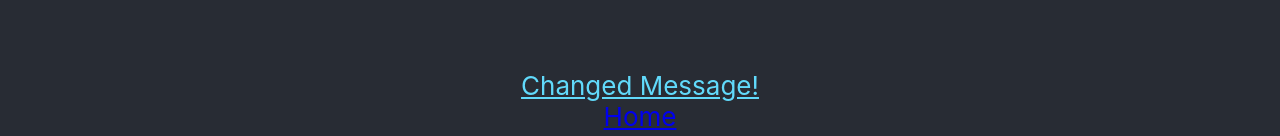
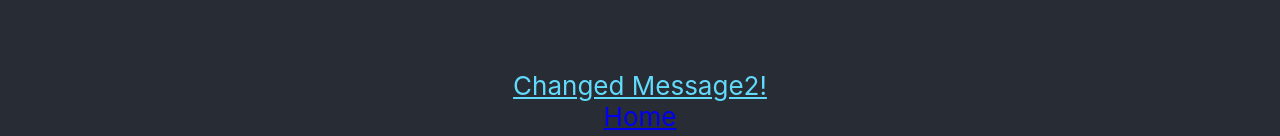
Before and after one commit to bykolee-study/multi-docker, a React (Create React App) app in the folder client/: page / in a window 1280 px wide. Shown: the part 302-438 px from the top of the page. Built offline with nearby package versions, Linux system fonts and the light colour scheme; no server answers.

Commit message:
changed for k8s study

```diff
--- a/client/src/App.js
+++ b/client/src/App.js
@@ -18,7 +18,7 @@ function App() {
             target="_blank"
             rel="noopener noreferrer"
           >
-            Changed Message!
+            Changed Message2!
           </a>
           <Link to="/">Home</Link>
           <Link to="/otherpage">Other Page</Link>
```
Also changed, not shown: 1 other file (tests, documents, lock files or other folders).
